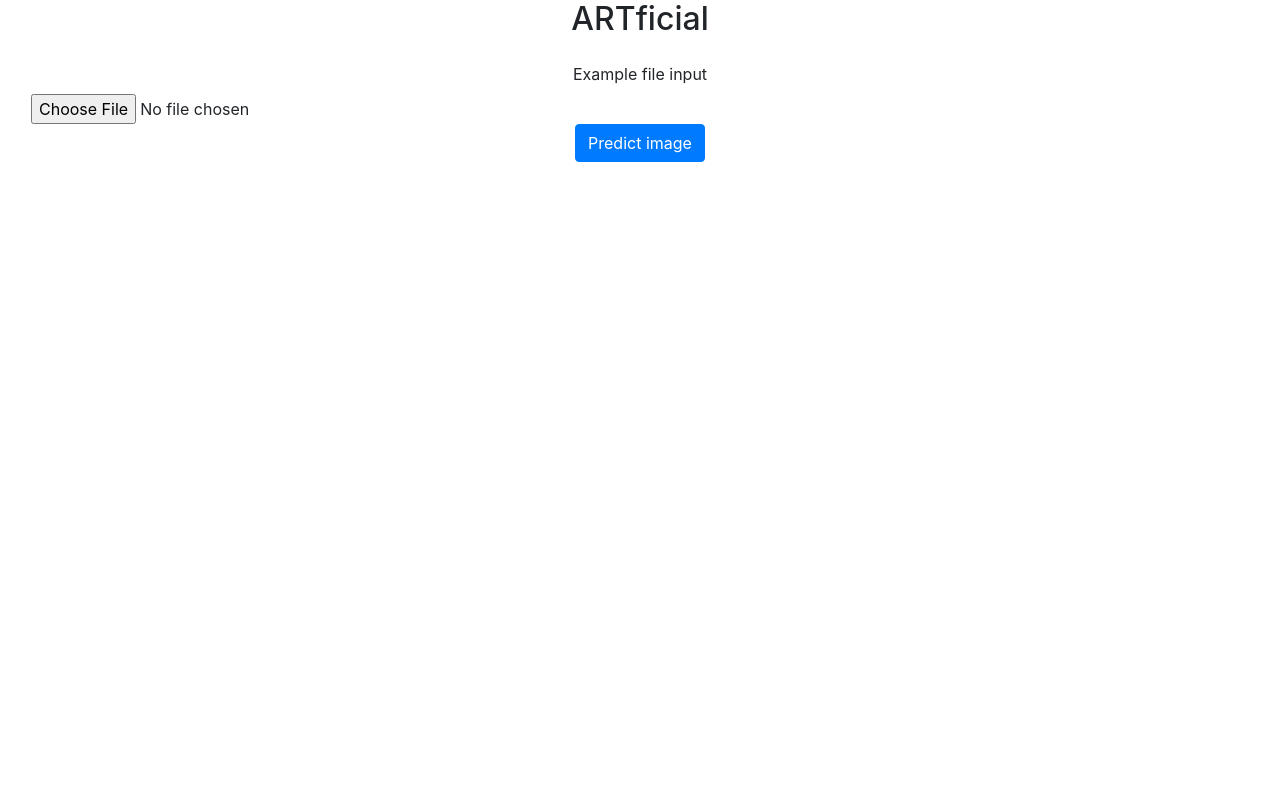
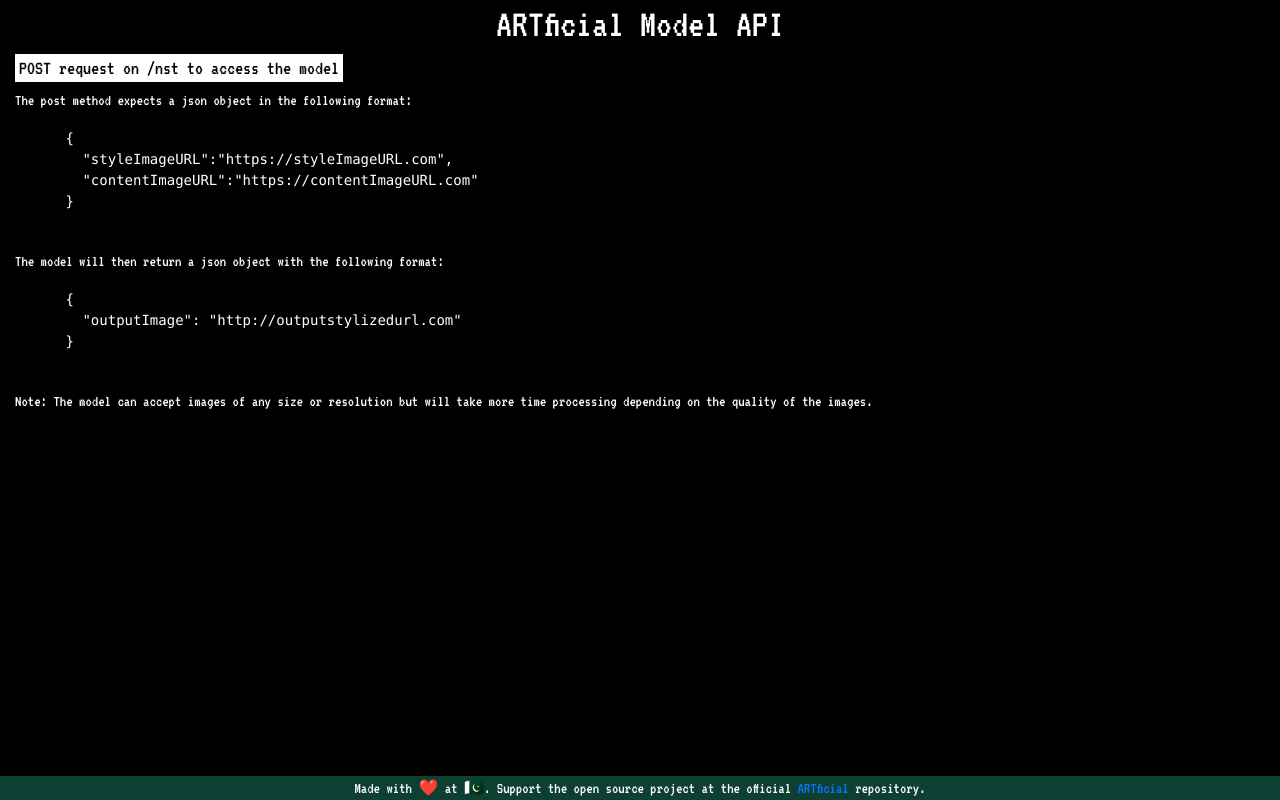
Before and after one commit to abdi-z/IB-AR_Neural_Style_Transfers, a Flask app: page / in a window 1280 px wide. Run offline with Flask 2, Linux system fonts and the light colour scheme.

Commit message:
Change one route, added documentation to the index page

```diff
--- a/artficial.modelapi/app.py
+++ b/artficial.modelapi/app.py
@@ -29,7 +29,7 @@ def hello():
     return render_template('index.html')
 
 
-@app.route('/predict', methods=['POST'])
+@app.route('/nst', methods=['POST'])
 def predict():
     # URL='https://res.cloudinary.com/dfmxbcddb/image/upload/w_1000,ar_16:9,c_fill,g_auto,e_sharpen/v1662464187/xai7ynpko8ionpmtsjwv.jpg'
     # response = requests.get(URL)
--- a/artficial.modelapi/templates/index.html
+++ b/artficial.modelapi/templates/index.html
@@ -22,28 +22,61 @@
       integrity="sha384-Vkoo8x4CGsO3+Hhxv8T/Q5PaXtkKtu6ug5TOeNV6gBiFeWPGFN9MuhOf23Q9Ifjh"
       crossorigin="anonymous"
     />
+    <link rel="preconnect" href="https://fonts.googleapis.com" />
+    <link rel="preconnect" href="https://fonts.gstatic.com" crossorigin />
+    <link
+      href="https://fonts.googleapis.com/css2?family=VT323&display=swap"
+      rel="stylesheet"
+    />
+    <style>
+      .footer {
+        position: fixed;
+        left: 0;
+        bottom: 0;
+        width: 100%;
+        background-color: #0e3f33;
+        color: white;
+        text-align: center;
+        padding: "1 rem";
+      }
+    </style>
   </head>
-  <body>
-    <div class="container-fluid">
-      <h2 class="text-center">ARTficial</h2>
-      <form
-        class="p-3 text-center"
-        action="/predict"
-        ,
-        method="post"
-        enctype="multipart/form-data"
+  <body style="background-color: black">
+    <div
+      class="container-fluid"
+      style="font-family: 'VT323', monospace; color: white"
+    >
+      <h1 class="text-center">ARTficial Model API</h1>
+      <h5 class="align-left">
+        <span style="color: black; background-color: white; padding: 0.25rem"
+          >POST request on /nst to access the model</span
+        >
+      </h5>
+      <p>The post method expects a json object in the following format:</p>
+      <pre style="color: white">
+      {
+        "styleImageURL":"https://styleImageURL.com",
+        "contentImageURL":"https://contentImageURL.com"
+      }
+      </pre>
+      <p>The model will then return a json object with the following format:</p>
+      <pre style="color: white">
+      {
+        "outputImage": "http://outputstylizedurl.com"
+      }
+        </pre
       >
-        <div class="form-group">
-          <label for="exampleFormControlFile1">Example file input</label>
-          <input
-            type="file"
-            class="form-control-file"
-            id="exampleFormControlFile1"
-            name="imagefile"
-          />
-          <input class="btn btn-primary" type="submit" value="Predict image" />
-        </div>
-      </form>
+      Note: The model can accept images of any size or resolution but will take
+      more time processing depending on the quality of the images.
+      <div class="footer">
+        Made with ❤️ at 🇵🇰. Support the open source project at the official
+        <a
+          href="https://github.com/mishaosipovprodigy2/IB-AR_Neural_Style_Transfers"
+          target="_none"
+          >ARTficial</a
+        >
+        repository.
+      </div>
     </div>
   </body>
 </html>
```
